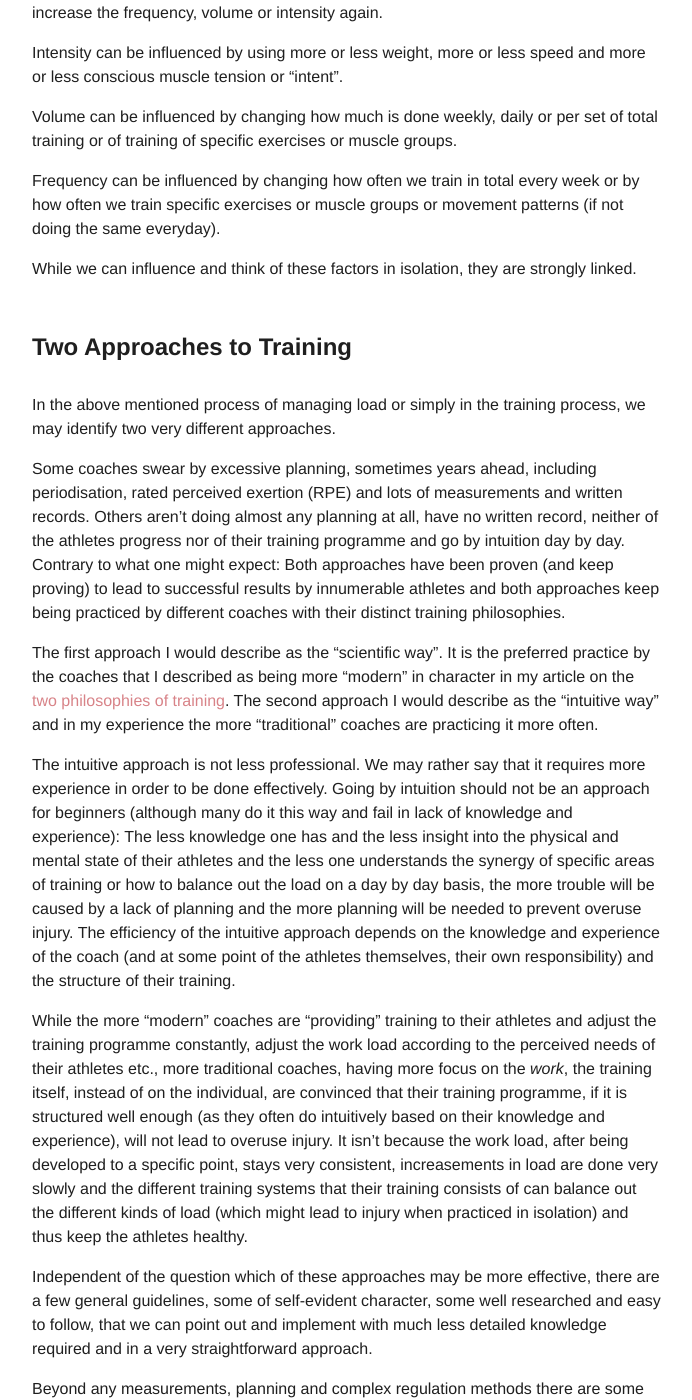
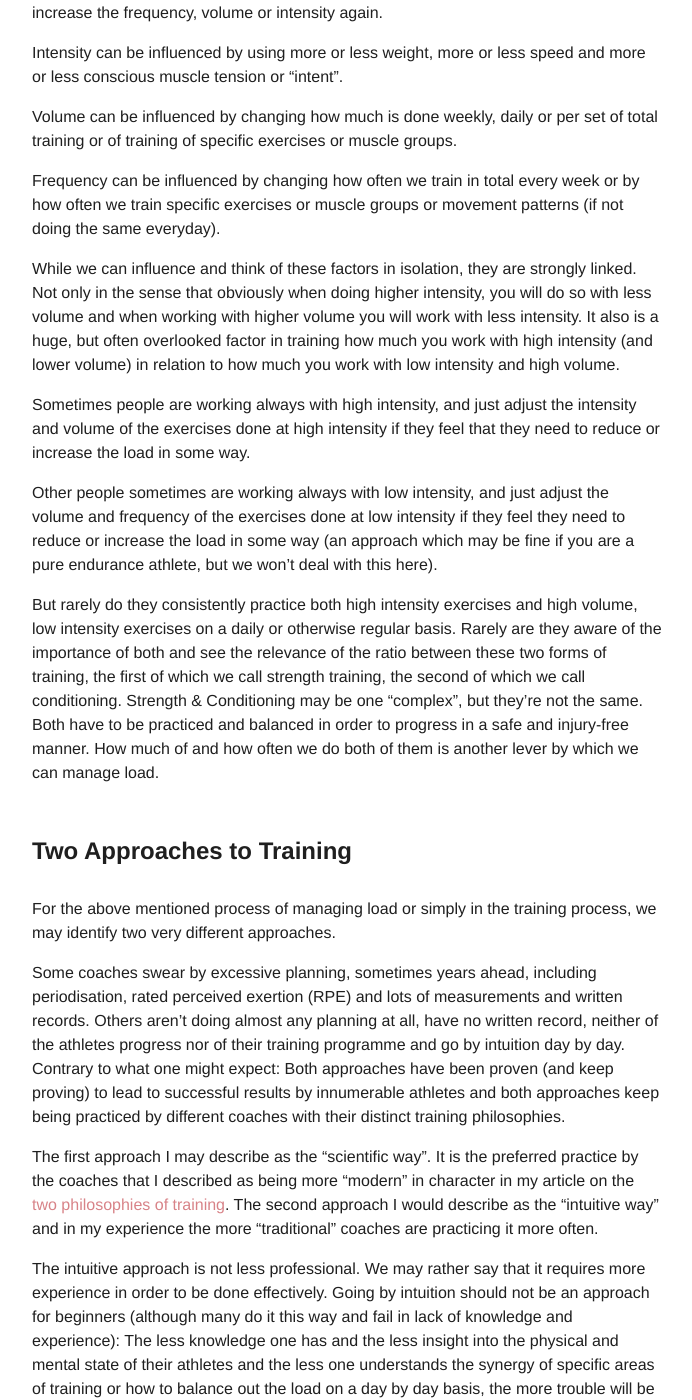
Before and after one commit to floshin/acrolib, a Jekyll site: the page built from training/load-management.md, in a window 1280 px wide and 1400 px high, scrolled down 1931 px. Shown: the whole window, without its empty margins (293-985 px from the left). Built offline with Jekyll 4.4.1, drawn with Linux system fonts in a browser that asks for light colours; our own code applies the rules of GitHub Pages for plain Markdown files; some of the changed text lies outside the part shown.

Commit message:
Update load-management.md

```diff
--- a/training/load-management.md
+++ b/training/load-management.md
@@ -42,21 +42,26 @@ Volume can be influenced by changing how much is done weekly, daily or per set o
 
 Frequency can be influenced by changing how often we train in total every week or by how often we train specific exercises or muscle groups or movement patterns (if not doing the same everyday).
 
-While we can influence and think of these factors in isolation, they are strongly linked.
+While we can influence and think of these factors in isolation, they are strongly linked. Not only in the sense that obviously when doing higher intensity, you will do so with less volume and when working with higher volume you will work with less intensity. It also is a huge, but often overlooked factor in training how much you work with high intensity (and lower volume) in relation to how much you work with low intensity and high volume.
 
+Sometimes people are working always with high intensity, and just adjust the intensity and volume of the exercises done at high intensity if they feel that they need to reduce or increase the load in some way.
+
+Other people sometimes are working always with low intensity, and just adjust the volume and frequency of the exercises done at low intensity if they feel they need to reduce or increase the load in some way (an approach which may be fine if you are a pure endurance athlete, but we won't deal with this here).
+
+But rarely do they consistently practice both high intensity exercises and high volume, low intensity exercises on a daily or otherwise regular basis. Rarely are they aware of the importance of both and see the relevance of the ratio between these two forms of training, the first of which we call strength training, the second of which we call conditioning. Strength & Conditioning may be one "complex", but they're not the same. Both have to be practiced and balanced in order to progress in a safe and injury-free manner. How much of and how often we do both of them is another lever by which we can manage load.
 
 
 ## Two Approaches to Training
 
-In the above mentioned process of managing load or simply in the training process, we may identify two very different approaches.
+For the above mentioned process of managing load or simply in the training process, we may identify two very different approaches.
 
 Some coaches swear by excessive planning, sometimes years ahead, including periodisation, rated perceived exertion (RPE) and lots of measurements and written records. Others aren't doing almost any planning at all, have no written record, neither of the athletes progress nor of their training programme and go by intuition day by day. Contrary to what one might expect: Both approaches have been proven (and keep proving) to lead to successful results by innumerable athletes and both approaches keep being practiced by different coaches with their distinct training philosophies.
 
-The first approach I would describe as the "scientific way". It is the preferred practice by the coaches that I described as being more "modern" in character in my article on the [two philosophies of training](/training/training-philosophies). The second approach I would describe as the "intuitive way" and in my experience the more "traditional" coaches are practicing it more often.
+The first approach I may describe as the "scientific way". It is the preferred practice by the coaches that I described as being more "modern" in character in my article on the [two philosophies of training](/training/training-philosophies). The second approach I would describe as the "intuitive way" and in my experience the more "traditional" coaches are practicing it more often.
 
 The intuitive approach is not less professional. We may rather say that it requires more experience in order to be done effectively. Going by intuition should not be an approach for beginners (although many do it this way and fail in lack of knowledge and experience): The less knowledge one has and the less insight into the physical and mental state of their athletes and the less one understands the synergy of specific areas of training or how to balance out the load on a day by day basis, the more trouble will be caused by a lack of planning and the more planning will be needed to prevent overuse injury. The efficiency of the intuitive approach depends on the knowledge and experience of the coach (and at some point of the athletes themselves, their own responsibility) and the structure of their training.
 
-While the more "modern" coaches are "providing" training to their athletes and adjust the training programme constantly, adjust the work load according to the perceived needs of their athletes etc., more traditional coaches, having more focus on the *work*, the training itself, instead of on the individual, are convinced that their training programme, if it is structured well enough (as they often do intuitively based on their knowledge and experience), will not lead to overuse injury. It isn't because the work load, after being developed to a specific point, stays very consistent, increasements in load are done very slowly and the different training systems that their training consists of can balance out the different kinds of load (which might lead to injury when practiced in isolation) and thus keep the athletes healthy.
+While the more "modern" coaches are "providing" training to their athletes and adjust the training programme constantly, adjust the work load according to the perceived needs of their athletes etc., more traditional coaches, having more focus on the *work*, the training itself, instead of on the individual, are convinced that their training programme, if it is structured well enough (as they often do intuitively based on their knowledge and experience), will not lead to overuse injury. It is because the work load, after being developed to a specific point, stays very consistent, increasements in load are done very slowly and the different training systems that their training consists of can balance out the different kinds of load (which might lead to injury when practiced in isolation) and thus keep the athletes healthy.
 
 Independent of the question which of these approaches may be more effective, there are a few general guidelines, some of self-evident character, some well researched and easy to follow, that we can point out and implement with much less detailed knowledge required and in a very straightforward approach.
 
```
